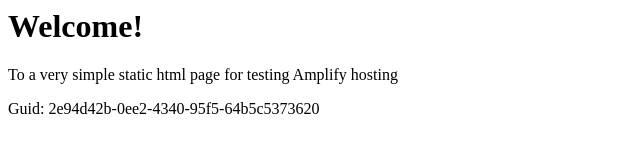
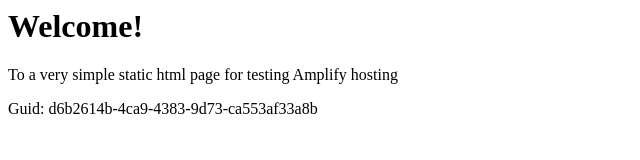
Before and after one commit to aws-aemilia-nrt/Github-PR-Commit-Integration-Test-DoNotTouch-GitHubWebhookPushCanaryTest-v1-preprod-ap-northeast-1, a website: page src/index.html in a window 1280 px wide. Shown: the full height of the page, 0-640 px from the left. Drawn offline with Linux system fonts and the light colour scheme.

Commit message:
commit from integ tests

```diff
--- a/src/index.html
+++ b/src/index.html
@@ -12,6 +12,6 @@
 <body>
     <h1>Welcome!</h1>
     <p>To a very simple static html page for testing Amplify hosting</p>
-    <p>Guid: 2e94d42b-0ee2-4340-95f5-64b5c5373620</p></body>
+    <p>Guid: d6b2614b-4ca9-4383-9d73-ca553af33a8b</p></body>
 
 </html>
```
